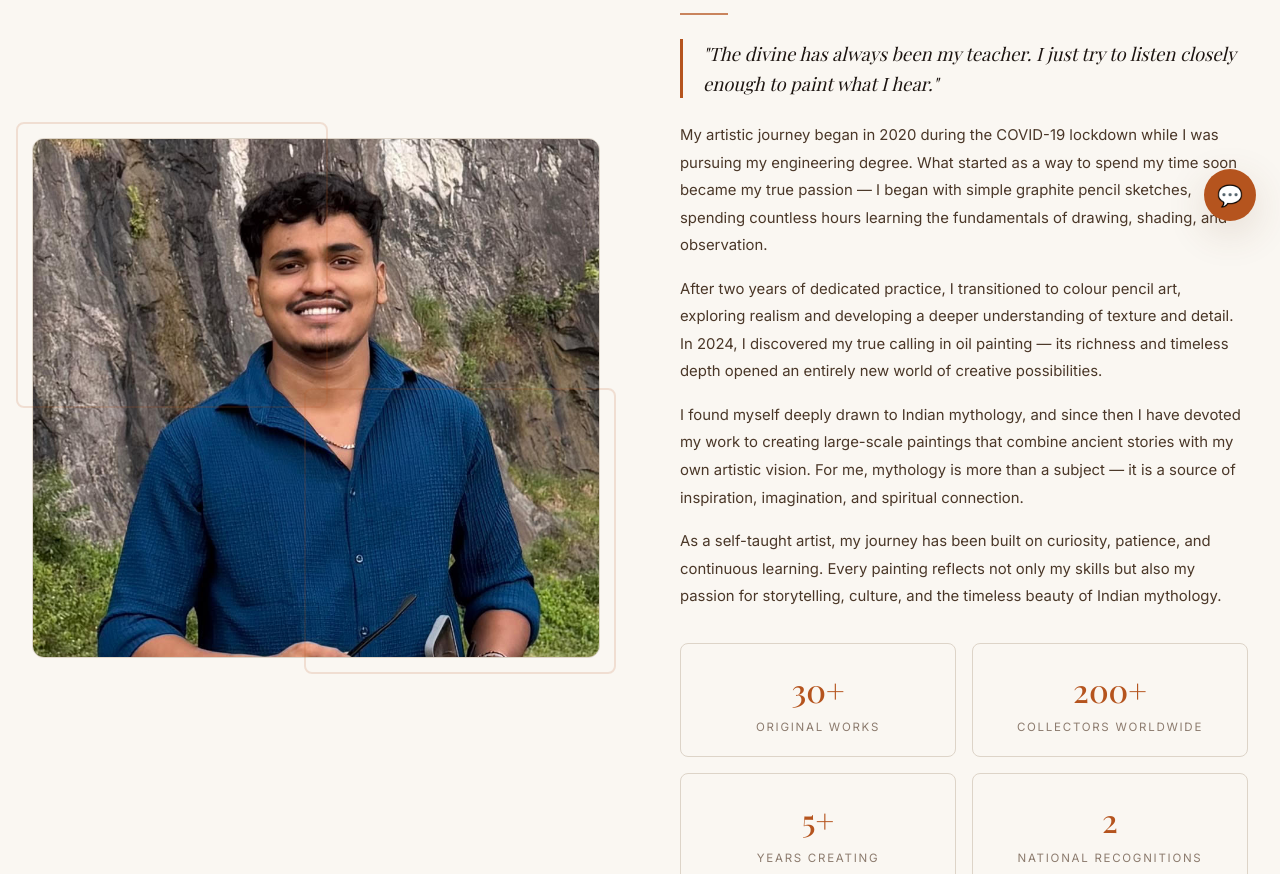
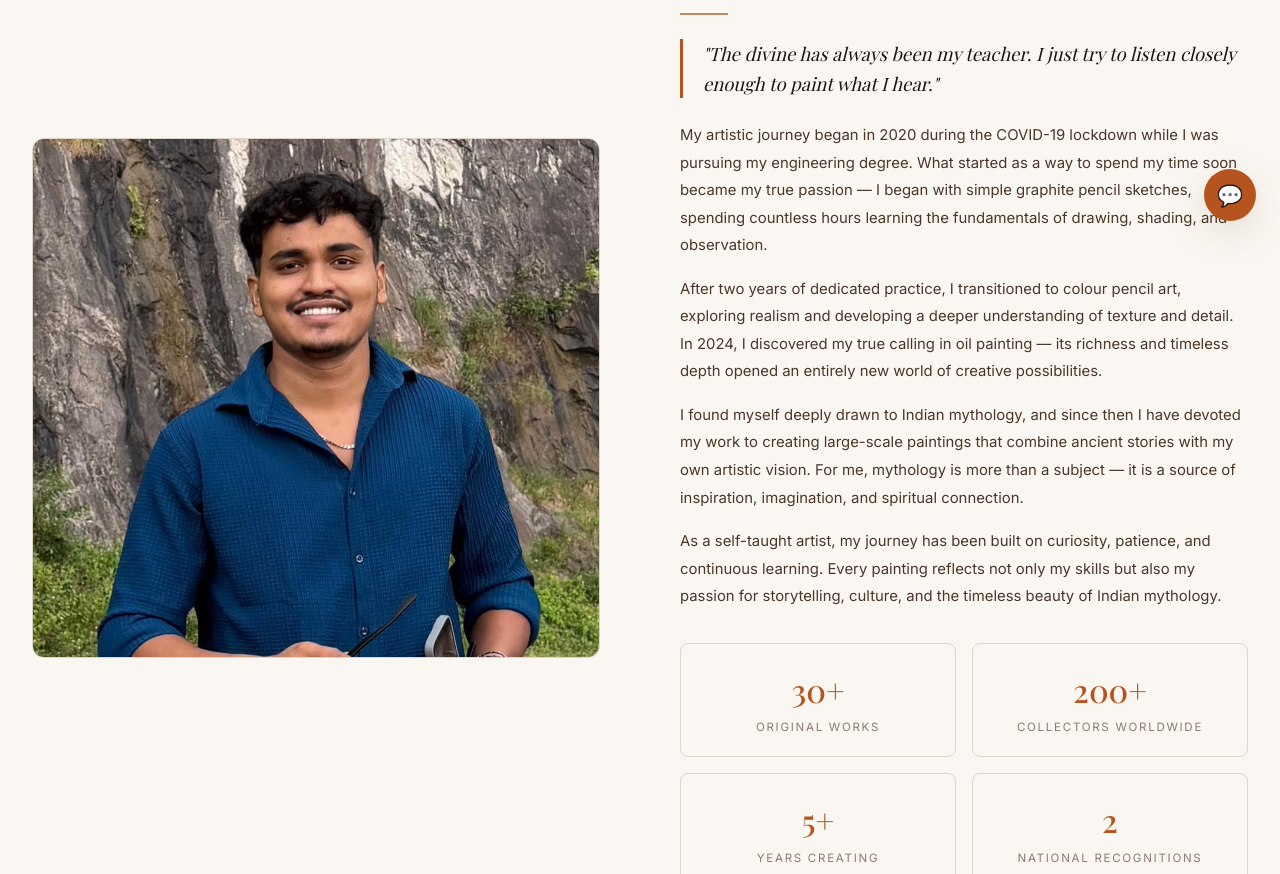
Before and after one commit to VaibhavCse/sarvesh-dalvi-art, a React (Vite) app: page /our-story in a window 1280 px wide. Shown: the part 555-1429 px from the top of the page. Built offline with nearby package versions, Linux system fonts and the light colour scheme; a web font is replaced by a local one.

Commit message:
img framer removal

```diff
--- a/src/pages/Home.jsx
+++ b/src/pages/Home.jsx
@@ -61,7 +61,7 @@ export default function Home() {
               }}
             />
 
-            <div className="hero-img-accent" aria-hidden="true" />
+            {/* <div className="hero-img-accent" aria-hidden="true" /> */}
 
             <div className="hero-tag">
               <strong>30+</strong> Original Works
@@ -142,8 +142,8 @@ export default function Home() {
                 }}
               />
 
-              <div className="img-frame-accent" aria-hidden="true" />
-              <div className="img-frame-accent2" aria-hidden="true" />
+              {/* <div className="img-frame-accent" aria-hidden="true" />
+              <div className="img-frame-accent2" aria-hidden="true" /> */}
             </div>
             <div className="text-content">
               <p className="section-tag">The Artist</p>
@@ -213,7 +213,7 @@ export default function Home() {
                 }}
               />
 
-              <div className="img-frame-accent" aria-hidden="true" />
+              {/* <div className="img-frame-accent" aria-hidden="true" /> */}
             </div>
           </div>
         </div>
--- a/src/pages/OurStory.jsx
+++ b/src/pages/OurStory.jsx
@@ -35,8 +35,8 @@ export default function OurStory() {
                   border: '1px solid var(--border)',
                 }}
               />
-              <div className="img-frame-accent"  aria-hidden="true" />
-              <div className="img-frame-accent2" aria-hidden="true" />
+              {/* <div className="img-frame-accent"  aria-hidden="true" />
+              <div className="img-frame-accent2" aria-hidden="true" /> */}
             </div>
 
             <div className="text-content">
```
